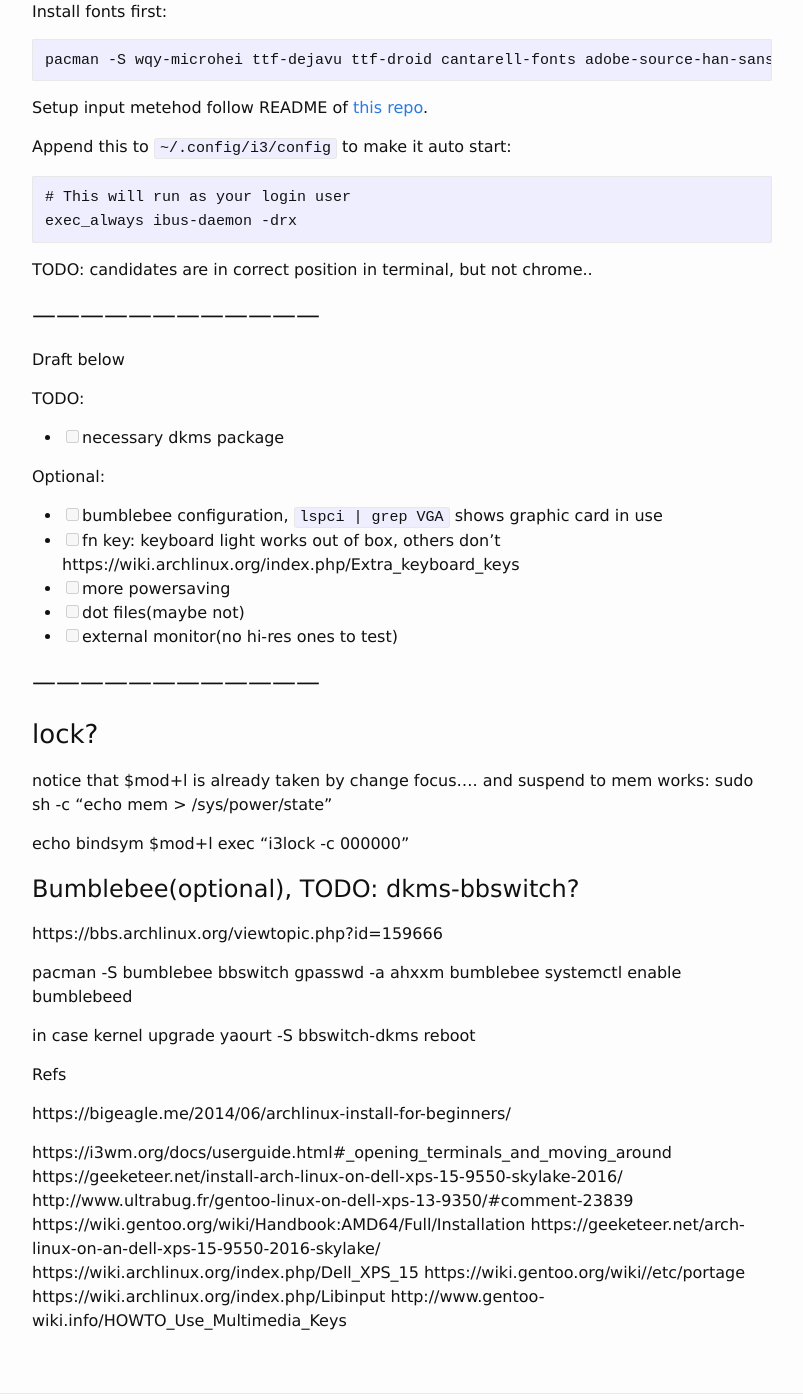
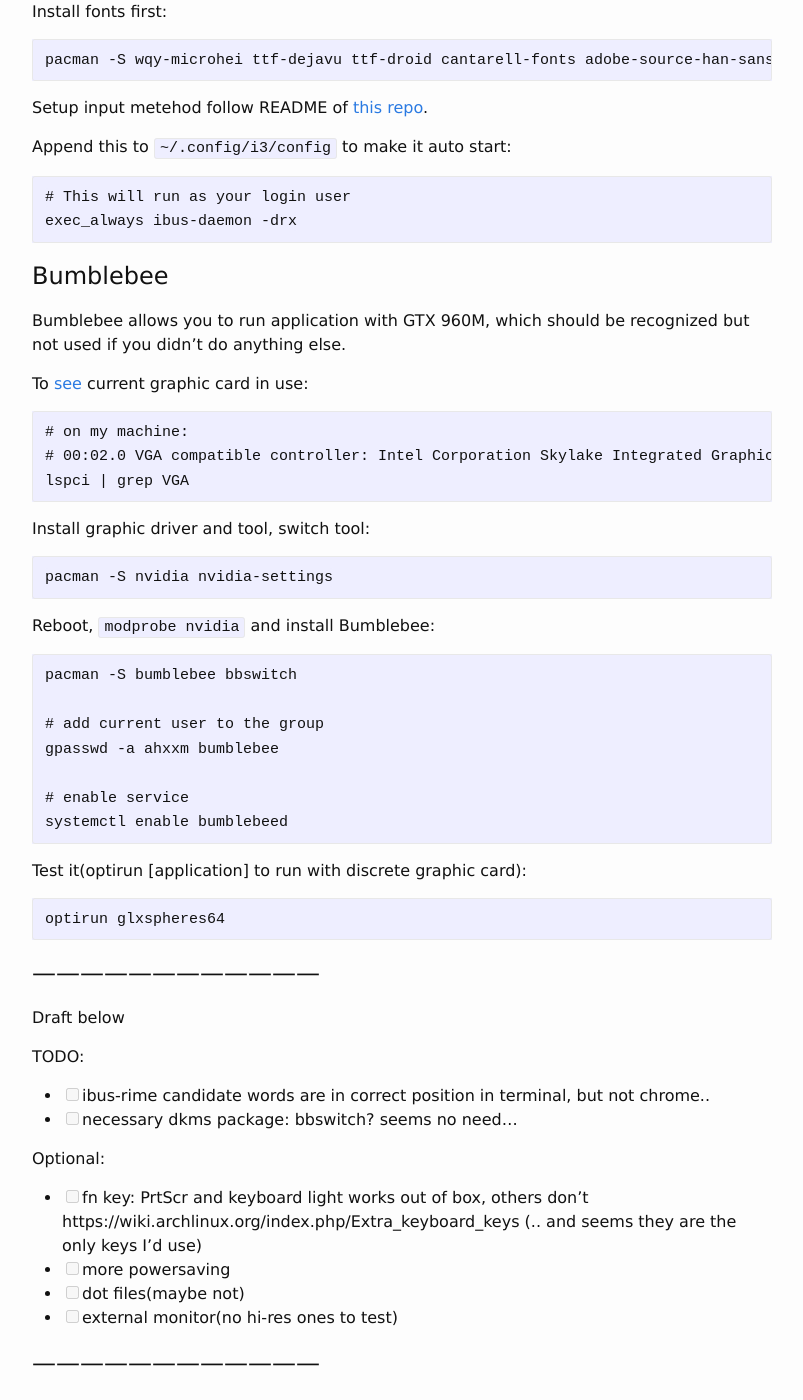
Before and after one commit to ahxxm/ahxxm.github.io, a Jekyll site: the page built from _posts/2016-04-19-arch-xps-9550.md, in a window 1280 px wide and 1400 px high, scrolled down 9624 px. Shown: the whole window, without its empty margins (238-1041 px from the left). Built offline with Jekyll 4.4.1, drawn with Linux system fonts in a browser that asks for light colours; some of the changed text lies outside the part shown.

Commit message:
bumblebee config

````diff
--- a/_posts/2016-04-19-arch-xps-9550.md
+++ b/_posts/2016-04-19-arch-xps-9550.md
@@ -415,7 +415,33 @@ Append this to `~/.config/i3/config` to make it auto start:
     # This will run as your login user
     exec_always ibus-daemon -drx
 
-TODO: candidates are in correct position in terminal, but not chrome..
+# Bumblebee
+
+Bumblebee allows you to run application with GTX 960M, which should be recognized but not used if you didn't do anything else.
+
+To [see](https://bbs.archlinux.org/viewtopic.php?id=159666) current graphic card in use:
+
+    # on my machine:
+    # 00:02.0 VGA compatible controller: Intel Corporation Skylake Integrated Graphics (rev 06)
+    lspci | grep VGA
+
+Install graphic driver and tool, switch tool:
+
+    pacman -S nvidia nvidia-settings
+
+Reboot, `modprobe nvidia` and install Bumblebee:
+
+    pacman -S bumblebee bbswitch
+
+    # add current user to the group
+    gpasswd -a ahxxm bumblebee
+
+    # enable service
+    systemctl enable bumblebeed
+
+Test it(optirun [application] to run with discrete graphic card):
+
+    optirun glxspheres64
 
 
 # ------------------------------------
@@ -424,12 +450,12 @@ Draft below
 
 TODO:
 
-- [ ] necessary dkms package
+- [ ] ibus-rime candidate words are in correct position in terminal, but not chrome..
+- [ ] necessary dkms package: bbswitch? seems no need...
 
 Optional:
 
-- [ ] bumblebee configuration, `lspci | grep VGA` shows graphic card in use
-- [ ] fn key: keyboard light works out of box, others don't https://wiki.archlinux.org/index.php/Extra_keyboard_keys
+- [ ] fn key: PrtScr and keyboard light works out of box, others don't https://wiki.archlinux.org/index.php/Extra_keyboard_keys (.. and seems they are the only keys I'd use)
 - [ ] more powersaving
 - [ ] dot files(maybe not)
 - [ ] external monitor(no hi-res ones to test)
@@ -447,23 +473,12 @@ sudo sh -c "echo mem > /sys/power/state"
 echo bindsym $mod+l exec "i3lock -c 000000"
 
 
+## Refs
 
-# Bumblebee(optional), TODO: dkms-bbswitch?
-https://bbs.archlinux.org/viewtopic.php?id=159666
+Links above, and links below:
 
-pacman -S bumblebee bbswitch
-gpasswd -a ahxxm bumblebee
-systemctl enable bumblebeed
-
-in case kernel upgrade
-yaourt -S bbswitch-dkms
-reboot
-
-
-Refs
-
+```
 https://bigeagle.me/2014/06/archlinux-install-for-beginners/
-
 https://i3wm.org/docs/userguide.html#_opening_terminals_and_moving_around
 https://geeketeer.net/install-arch-linux-on-dell-xps-15-9550-skylake-2016/
 http://www.ultrabug.fr/gentoo-linux-on-dell-xps-13-9350/#comment-23839
@@ -473,3 +488,4 @@ https://wiki.archlinux.org/index.php/Dell_XPS_15
 https://wiki.gentoo.org/wiki//etc/portage
 https://wiki.archlinux.org/index.php/Libinput
 http://www.gentoo-wiki.info/HOWTO_Use_Multimedia_Keys
+```
````
